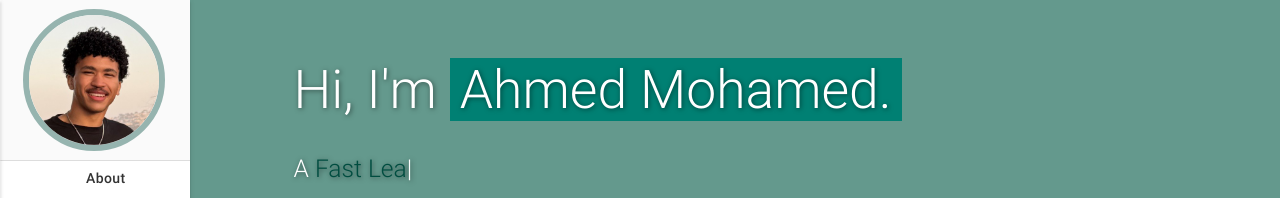
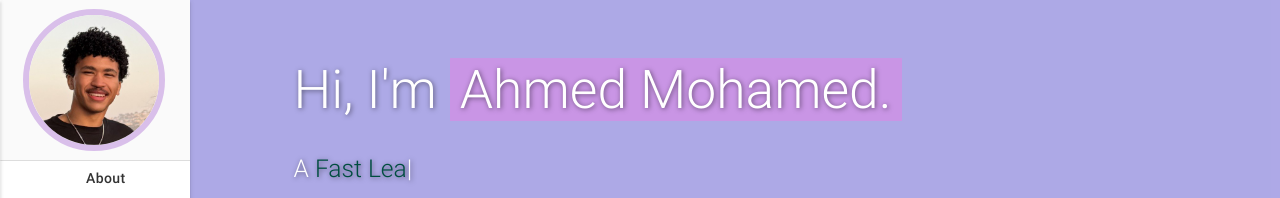
Before and after one commit to Ahmed-Labs/Ahmed-Labs.github.io, a plain HTML site: page index.html in a window 1280 px wide. Shown: the top 198 px of the page. Drawn offline with nearby package versions, Linux system fonts and the light colour scheme; some icons are missing.

Commit message:
update website color theme

```diff
--- a/assets/css/style.css
+++ b/assets/css/style.css
@@ -11,7 +11,7 @@
   /* background-size: cover;  */
   margin: -31px;
   margin-left:-7px;
-  border: 6px solid rgba(0, 77, 64, 0.4);
+  border: 6px solid rgba(169, 102, 211, 0.4);
   border-radius: 50% !important;
 }
 
@@ -356,7 +356,7 @@ h3 {
 }
 
 .overlay {
-  background-color: rgba(0, 0, 0, 0.4);
+  background-color: rgb(180 97 228 / 54%);
   height: 100%;
   left: 0;
   position: absolute;
@@ -549,7 +549,7 @@ small {
 /* main .teal-text */
 
 .teal-text {
-  color: #008073 !important;
+  color: #915cb4ff !important;
 }
 
 /* .teal-text {
@@ -559,7 +559,7 @@ small {
 /* .teal */
 
 .teal {
-  background-color: #008073 !important;
+  background-color: #c995e5ff !important;
 }
 
 /* .teal {
```
